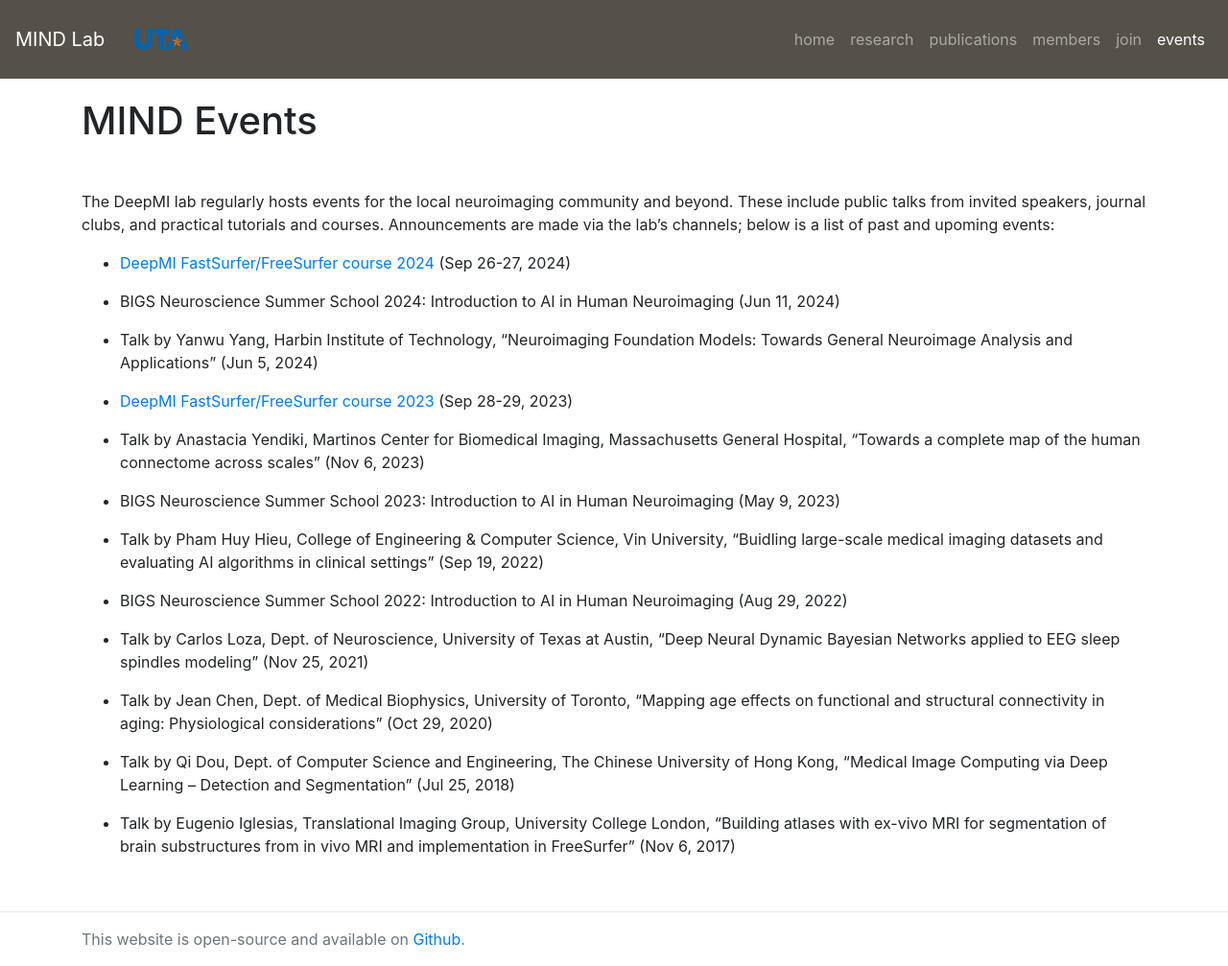
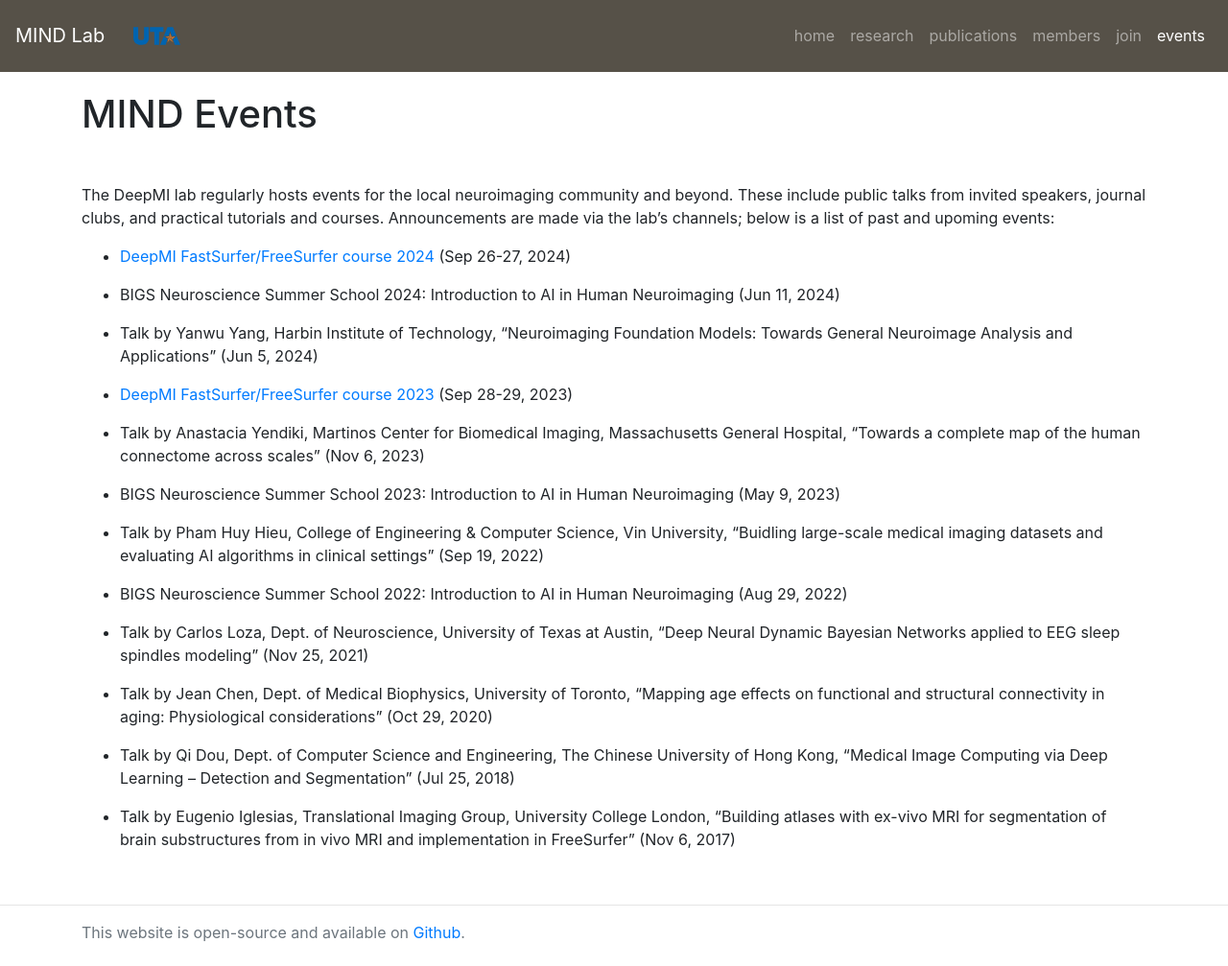
Before and after one commit to Deep-MI/Deep-MI.github.io, a Jekyll site: the page built from events/index.md, in a window 1280 px wide. Shown: the whole page at 96% size. Built offline with Jekyll 4.4.1, drawn with Linux system fonts in a browser that asks for light colours; nearby versions of some CDN libraries; comment, search, counter and statistics services are not loaded.

Commit message:
Update header.html

```diff
--- a/_includes/header.html
+++ b/_includes/header.html
@@ -33,7 +33,7 @@
 <!--         <a href="https://www.dzne.de/en/research/research-areas/population-health-sciences/forschungsgruppen/reuter/" target="_blank"><img class="inline-block navb-icon" src="/static/img/logos/dzne_logo.png" alt="DZNE"></a>
         <a href="https://www.nmr.mgh.harvard.edu/user/7284" target="_blank"><img class="inline-block navb-icon" src="/static/img/logos/hms_logo.svg" alt="HMS"></a>
         <a href="http://reuter.mit.edu" target="_blank"><img class="inline-block navb-icon" src="/static/img/logos/mit_logo.svg" alt="MIT"></a> -->
-        <a href="https://www.uta.edu/academics/faculty/profile?username=zhud2" target="_blank"><img class="inline-block navb-icon" src="/static/img/logos/UTA.svg" alt="UTA" style="width: 75px; height: auto;"></a>
+        <a href="https://www.uta.edu/academics/faculty/profile?username=zhud2" target="_blank"><img class="inline-block navb-icon" src="/static/img/logos/UTA.svg" alt="UTA" style="width: 65px; height: auto;"></a>
         <button type="button" class="navbar-toggler" data-toggle="collapse" data-target="#navbarContent" aria-controls="navbarContent" aria-expanded="false" aria-label="Toggle navigation">
           <span class="navbar-toggler-icon"></span>
         </button>
```
